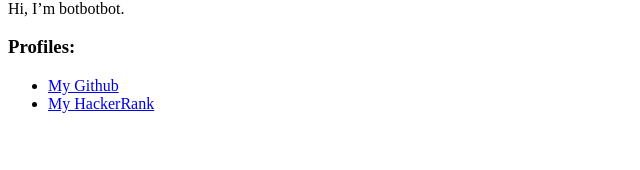
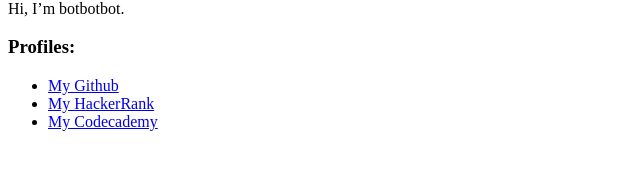
Before and after one commit to ibotdotout/ibotdotout.github.io, a Jekyll site: the page built from about.md, in a window 1280 px wide. Shown: the part 251-421 px from the top of the page, without its empty margins (0-640 px from the left). Built offline with Jekyll 4.4.1, drawn with Linux system fonts in a browser that asks for light colours; Markdown is read by kramdown in place of the engine named in the settings.

Commit message:
update my profile

```diff
--- a/about.md
+++ b/about.md
@@ -8,3 +8,4 @@ Hi, I'm botbotbot.
 ### Profiles:
 * [My Github](http://github.com/ibotdotout)
 * [My HackerRank](https://www.hackerrank.com/ibotdotout)
+* [My Codecademy](http://www.codecademy.com/ibotdotout)
```
